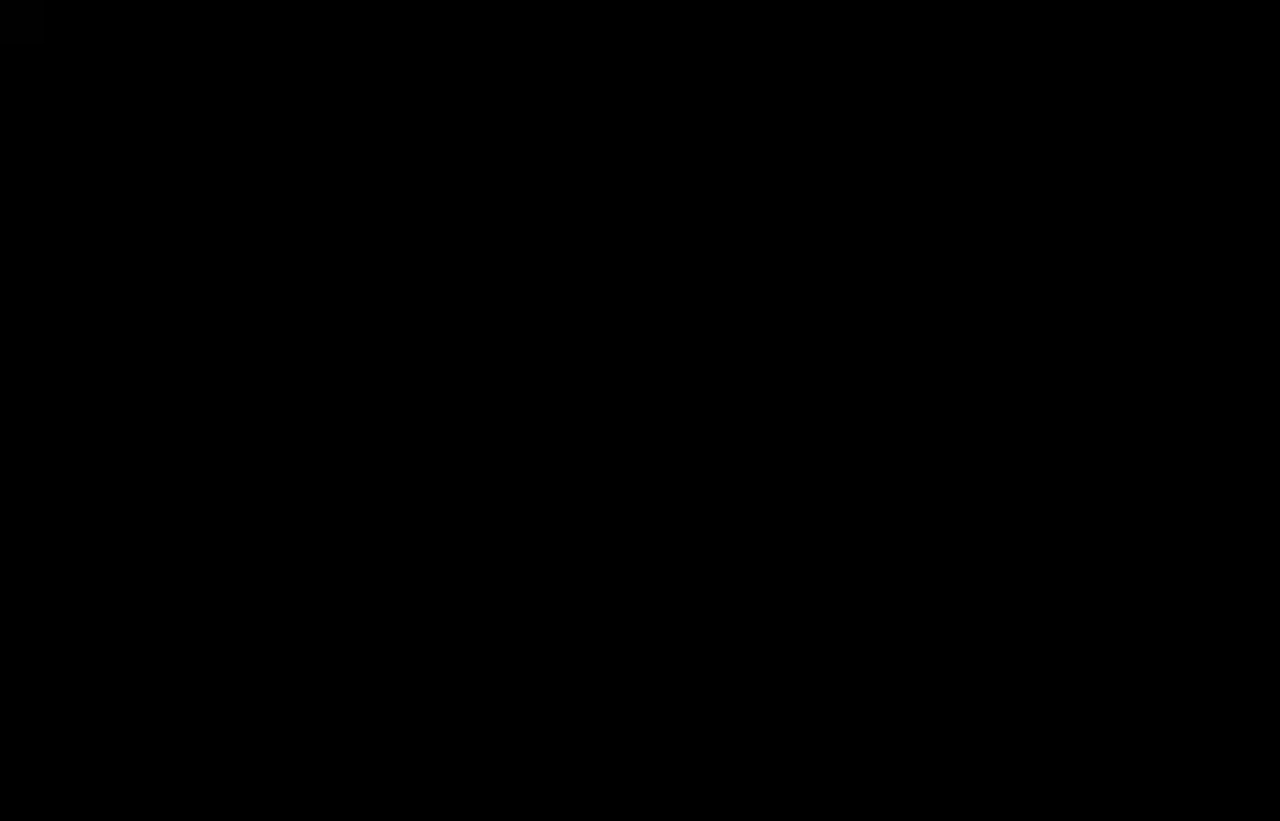
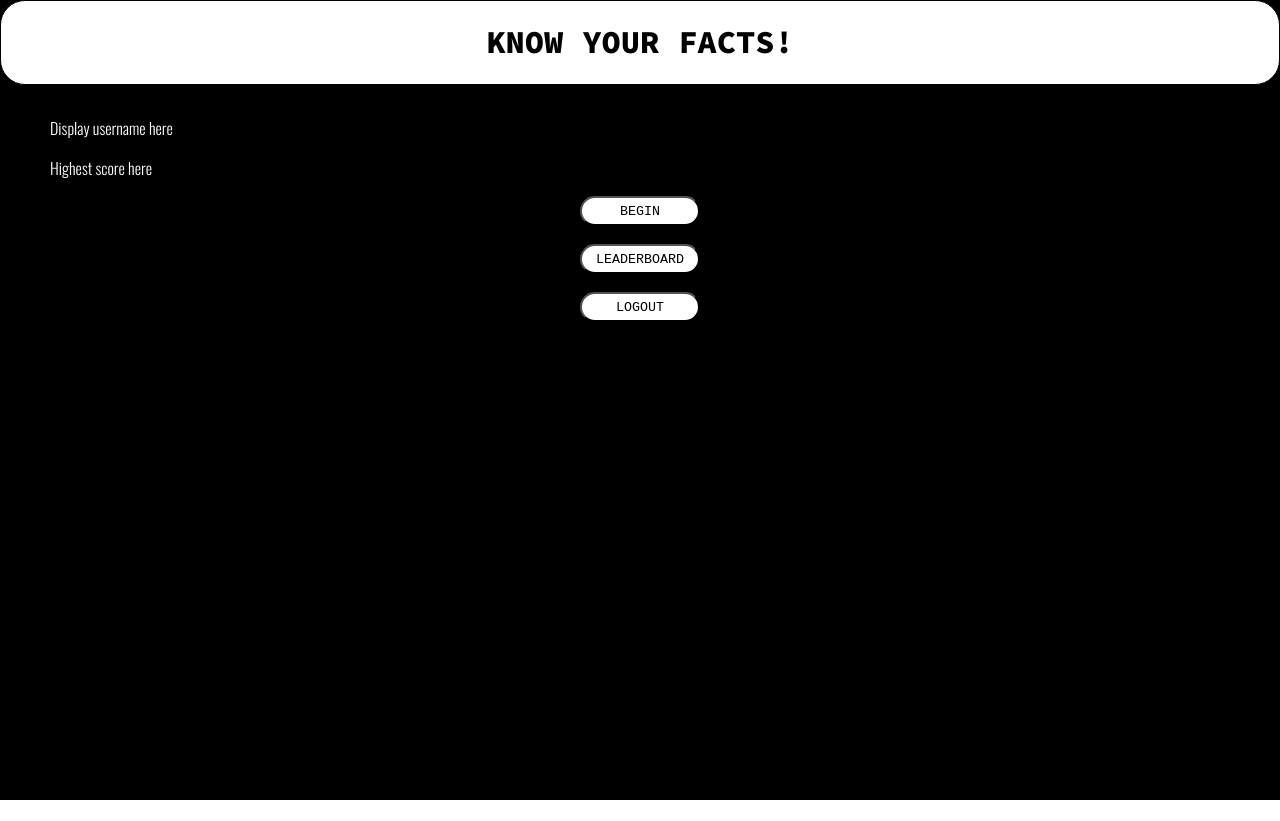
Before and after one commit to JaredHGray/startup, a plain HTML site: page home.html in a window 1280 px wide. After the commit the page ends 800 px from the top, so only its background shows below. Drawn offline with nearby package versions, Linux system fonts and the light colour scheme.

Commit message:
home page complete

```diff
--- a/home.html
+++ b/home.html
@@ -8,11 +8,18 @@
     <link rel="stylesheet" href="style.css">
     <link rel="icon" type="image/x-icon" href="favicon.ico">
     </head>
-    <body class="testing">
-        <h1>KNOW YOUR FACTS!</h1>
+    <body>
+        <div class="headerC">
+            <h1>KNOW YOUR FACTS!</h1>
+        </div>
+        <div class="stats">
+            <p class="wording">Display username here</p>
+            <p class="wording">Highest score here</p>
+        </div>
         <div>
-            <p>Display username here</p>
-            <p>Highest score here</p>
+            <button onclick="window.location.href = 'game.html'">BEGIN</button> </br> </br>
+            <button onclick="window.location.href = 'leaderboard.html'">LEADERBOARD</button> </br> </br>
+            <button onclick="window.location.href = 'index.html'">LOGOUT</button>
         </div>
     </body>
 </html>
--- a/style.css
+++ b/style.css
@@ -4,7 +4,7 @@
 body{
    margin: 0;
    text-align: center;
-   background-image: url(space.webp);
+    background-image: url(space.webp);
    background-size: cover;
    height: 100vh;
    padding:0;
@@ -28,12 +28,19 @@ h1{
     position: absolute;
     right: 0px;
     left: 0px;
+    top: 0px;
 
     border-radius: 25px;
 }
 
 .mainB{
     padding-top: 100px;
+}
+
+.stats{
+    padding-top: 100px;
+    padding-left: 50px;
+    text-align: left;
 }
 
 input {
```
Also changed, not shown: index.html (+3 -3 lines).
